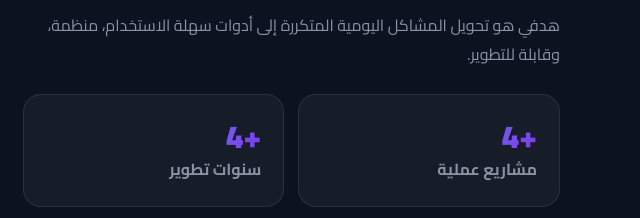
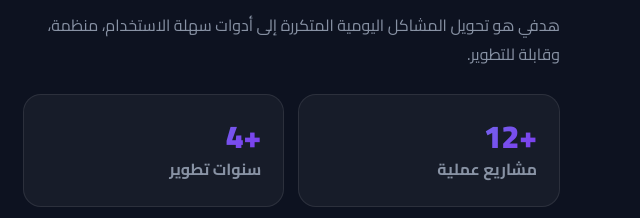
Before and after one commit to amreleraky57-arch/amr-eleraky-portfolio1, a website: page index.html in a window 1280 px wide. Shown: the part 1401-1619 px from the top of the page, 640-1280 px from the left. Drawn offline with nearby package versions, Linux system fonts and the light colour scheme.

Commit message:
Update index.html

```diff
--- a/index.html
+++ b/index.html
@@ -930,7 +930,7 @@
 
             <div class="stats">
               <div class="stat">
-                <div class="num">+4</div>
+                <div class="num">+12</div>
                 <span>مشاريع عملية</span>
               </div>
 
```
